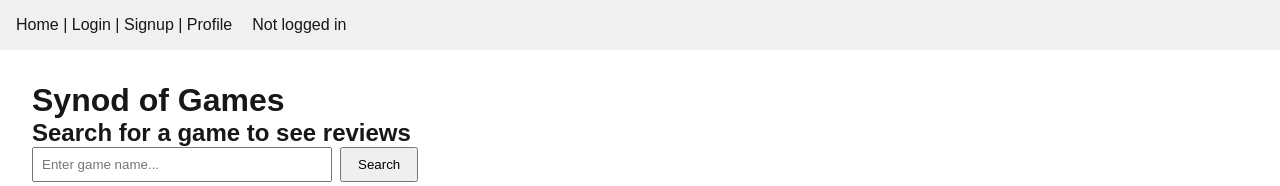
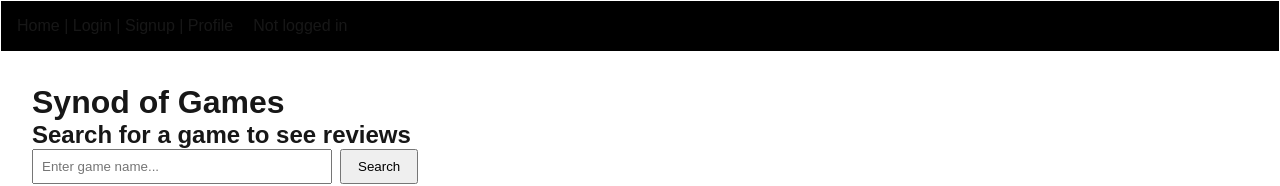
Before and after one commit to ljparraUNCG/synod-of-games, a Next.js app in the folder frontend/: page / in a window 1280 px wide. Shown: the top 186 px of the page. Built offline with nearby package versions, Linux system fonts and the light colour scheme; no server answers.

Commit message:
fixed navbar color

```diff
--- a/frontend/app/components/Navbar.js
+++ b/frontend/app/components/Navbar.js
@@ -17,7 +17,7 @@ export default function Navbar() {
   };
 
   return (
-    <nav style={{ padding: "1rem", background: "#f0f0f0" }}>
+    <nav style={{ padding: "1rem", background: "#000000ff", border: "1px solid #ffffffff" }}>
       <Link href="/">Home</Link> |{" "}
       <Link href="/login">Login</Link> |{" "}
       <Link href="/signup">Signup</Link> |{" "}
```
